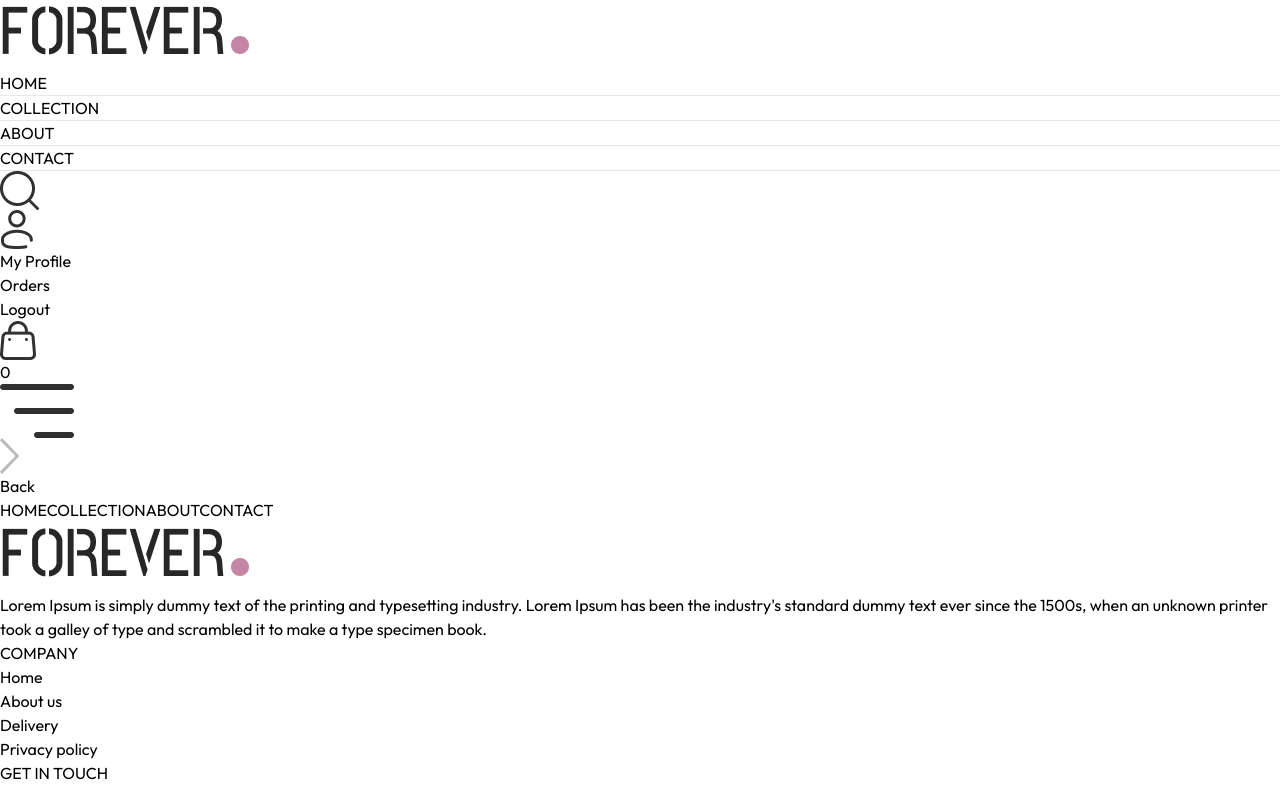
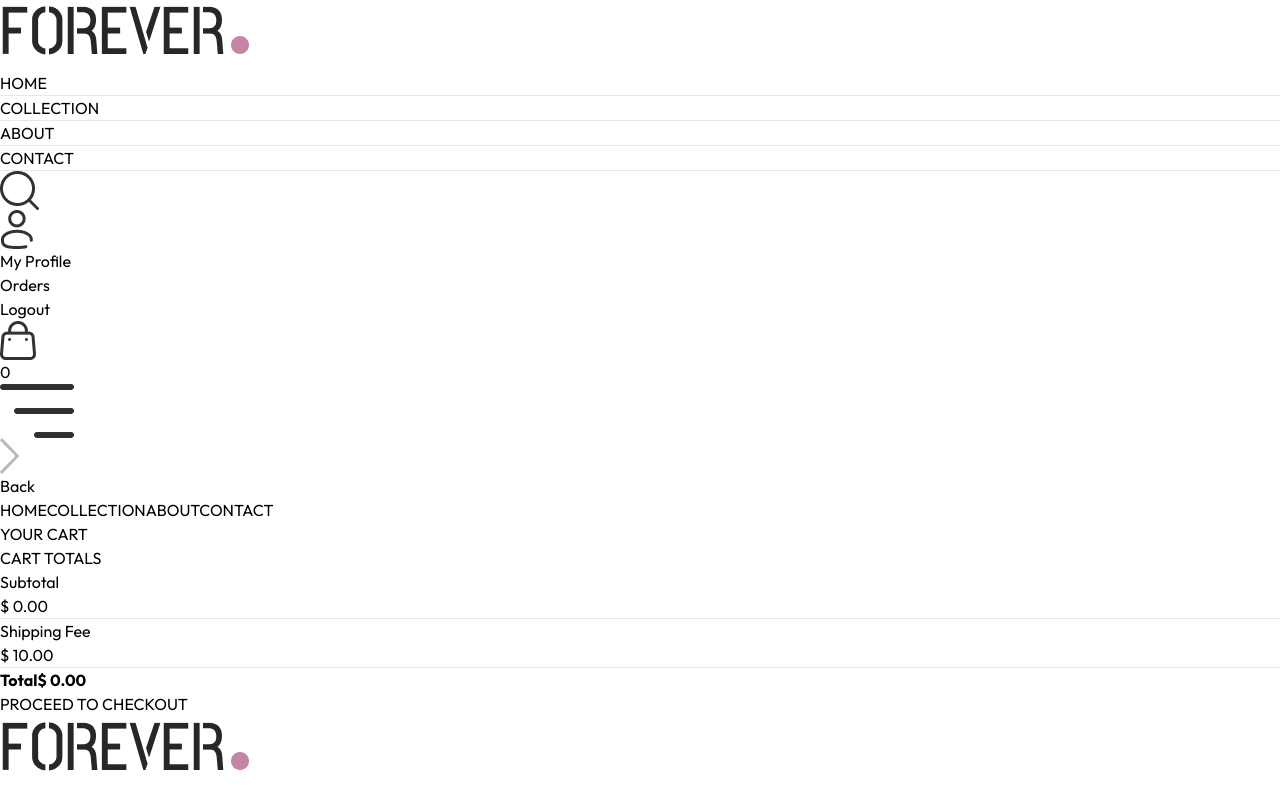
Before and after one commit to Chathurdha2024/Forever-Fashion-App, a React (Vite) app in the folder frontend/: page /cart in a window 1280 px wide. Shown: the top 789 px of the page. Built offline with nearby package versions, Linux system fonts and the light colour scheme.

Commit message:
Completed the Cart Page

```diff
--- /dev/null
+++ b/frontend/src/components/CartTotal.jsx
@@ -0,0 +1,35 @@
+import React, { useContext } from 'react'
+import { ShopContext } from '../context/ShopContext'
+import Title from './Title';
+
+const CartTotal = () => {
+
+    const {currency,delivery_fee,getCartAmount} = useContext(ShopContext);
+
+  return (
+    <div className='w-full'>
+      <div className='text-2xl'>
+          <Title text1={'CART'} text2={'TOTALS'} />
+      </div>
+
+      <div className='flex flex-col gap-2 mt-2 text-sm'>
+           <div className='flex justify-between'>
+                <p>Subtotal</p>
+                <p>{currency} {getCartAmount()}.00</p>
+           </div>
+           <hr />
+           <div className='flex justify-between'>
+                <p>Shipping Fee</p>
+                <p>{currency} {delivery_fee}.00</p>
+           </div>
+           <hr />
+           <div className='flex justify-between'>
+                <b>Total</b>
+                <b>{currency} {getCartAmount() === 0 ? 0 : getCartAmount() + delivery_fee}.00</b>
+           </div>
+      </div>
+    </div>
+  )
+}
+
+export default CartTotal
--- a/frontend/src/context/ShopContext.jsx
+++ b/frontend/src/context/ShopContext.jsx
@@ -1,6 +1,7 @@
 import { createContext, useEffect, useState } from "react";
 import { products } from "../assets/assets";
 import { toast } from "react-toastify";
+import { useNavigate } from "react-router-dom";
 
 export const ShopContext = createContext();
 {
@@ -13,6 +14,7 @@
   const [search, setSearch] = useState("");
   const [showSearch, setShowSearch] = useState(false);
   const [cartItems,setCartItems] = useState({});
+  const navigate = useNavigate();
 
 
   const addToCart = async (itemId,size) => {
@@ -61,7 +63,31 @@
      return totalCount;
   }
 
+  const updateQuantity = async (itemId,size,quantity) => {
 
+    let cartData = structuredClone(cartItems);
+
+    cartData[itemId][size] = quantity;
+
+    setCartItems(cartData);
+  }
+
+  const getCartAmount = () => {
+      let totalAmount = 0;
+      for(const items in cartItems){
+         let itemInfo = products.find((product)=> product._id === items );
+         for(const item in cartItems[items]){
+          try {
+            if (cartItems[items][item] > 0) {
+              totalAmount += itemInfo.price * cartItems[items][item];
+            }
+          } catch (error) {
+
+          }
+         }
+      }
+      return totalAmount;
+  }
 
 
 
@@ -76,7 +102,10 @@
     setShowSearch,
     cartItems,
     addToCart,
-    getCartCount
+    getCartCount,
+    updateQuantity,
+    getCartAmount,
+    navigate
   };
 
   return (
--- a/frontend/src/pages/Cart.jsx
+++ b/frontend/src/pages/Cart.jsx
@@ -1,7 +1,78 @@
-import React from "react";
+import React, { useContext, useEffect, useState } from 'react'
+import { ShopContext } from '../context/ShopContext'
+import Title from '../components/Title';
+import { assets } from '../assets/assets';
+import CartTotal from '../components/CartTotal';
 
 const Cart = () => {
-  return <div></div>;
-};
 
-export default Cart;
+  const { products , currency , cartItems , updateQuantity , navigate} = useContext(ShopContext);
+
+  const [cartData,setCartData] = useState([]);
+
+  useEffect(()=>{
+
+    const tempData = [];
+    for(const items in cartItems){
+      for(const item in cartItems[items]){
+        if (cartItems[items][item] > 0) {
+          tempData.push({
+            _id: items,
+            size: item,
+            quantity: cartItems[items][item]
+          })
+        }
+      }
+    }
+    setCartData(tempData);
+   },[cartItems])
+
+  return (
+     <div className='border-t pt-14'>
+
+         <div className='text-2xl mb-3'>
+             <Title text1={'YOUR'} text2={'CART'} />
+         </div>
+
+         <div>
+            {
+              cartData.map((item,index)=>{
+
+                 const productData = products.find((product)=> product._id === item._id);
+
+                 return (
+                  <div key={index} className='py-4 border-t border-b text-gray-700 grid grid-cols-[4fr_0.5fr_0.5fr] sm:grid-cols-[4fr_2fr_0.5fr] items-center gap-4'>
+                       <div className='flex items-start gap-6'>
+                            <img src={productData.image[0]} className='w-16 sm:w-20' alt="" />
+                            <div>
+                              <p className='text-xs sm:text-lg font-medium'>{productData.name}</p>
+                              <div className='flex items-center gap-5 mt-2'>
+                                  <p>{currency}{productData.price}</p>
+                                  <p className='px-2 sm:px-3 sm:py-1 border bg-slate-50'>{item.size}</p>
+                              </div>
+                            </div>
+                       </div>
+                       <input onChange={(e)=> e.target.value === '' || e.target.value === '0' ? null : updateQuantity(item._id,item.size,Number(e.target.value))} className='border max-w-10 sm:max-w-20 px-1 sm:px-2 py-1' type="number" min={1} defaultValue={item.quantity} />
+                       <img onClick={()=>updateQuantity(item._id,item.size,0)} src={assets.bin_icon} className='w-4 mr-4 sm:w-5 cursor-pointer' alt="" />
+                  </div>
+                 )
+
+              })
+            }
+         </div>
+
+         <div className='flex justify-end my-20'>
+          <div className='w-full sm:w-[450px]'>
+               <CartTotal />
+               <div className='w-full text-end'>
+                  <button onClick={()=>navigate('/place-order')} className='bg-black text-white text-sm my-8 px-8 py-3'>PROCEED TO CHECKOUT</button>
+               </div>
+          </div>
+
+         </div>
+
+     </div>
+  )
+}
+
+export default Cart
```
